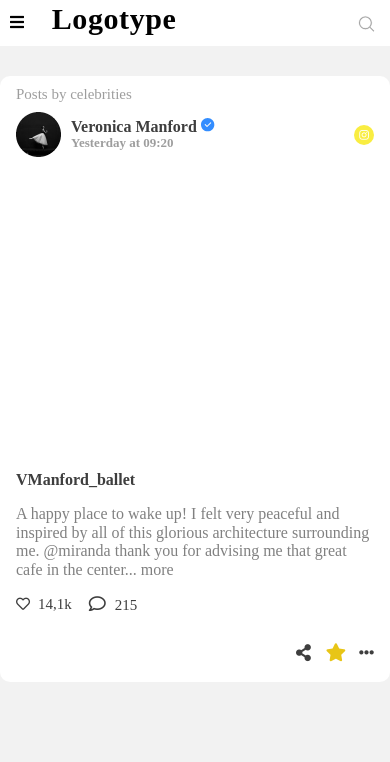
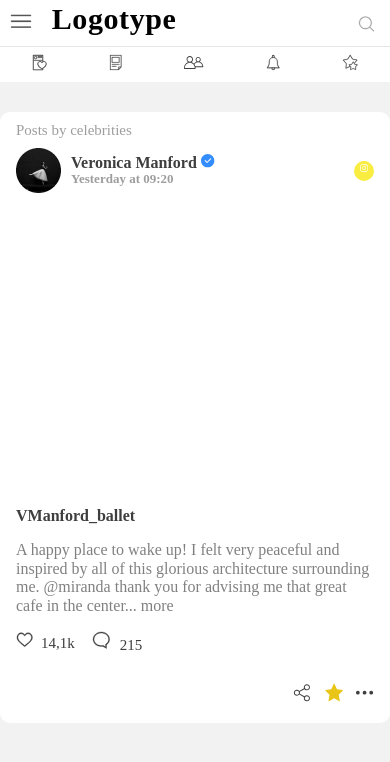
Before and after one commit to pavlovpavlo/test_task, a website: page src/index.html in a window 390 px wide. Drawn offline with nearby package versions, Linux system fonts and the light colour scheme; files that its build step writes are made by us from their sources; files whose address does not match are found by name.

Commit message:
Add mobile menu

```diff
--- a/src/index.html
+++ b/src/index.html
@@ -24,7 +24,7 @@
 				<div class="menu">
 					<div class="menu__logo-block">
 						<div class="menu__burger">
-							<i class="fas fa-bars"></i>
+							<img src="img/burger.svg" alt="burger icon">
 						</div>
 						<div class="menu__logo">
 							<p class="menu__logo-text">Logotype</p>
@@ -44,19 +44,38 @@
 								  </div>
 								</form>
 							</div>
-							<i class="far fa-bell menu__bell" ></i>
+							<img src="img/bell.svg" class="menu__bell" >
 						</div>
 						<div class="menu__login">
 							<span class="menu__login-text">Register / Login</span>
-							<i class="far fa-user-circle menu__login-icon"></i>
+							<img src="img/user.svg" class="menu__login-icon">
 						</div>
 						<div class="menu__lang">
 							<span class="menu__lang-text">EN</span>
 						</div>
 					</div>
 				</div>
+
 			</div>
+
 		</header>
+		<div class="menu__mobile">
+				<div class="menu__mobile-item">
+					<img src="img/menu_mobile-item-1.svg" alt="">
+				</div>
+				<div class="menu__mobile-item">
+					<img src="img/menu_mobile-item-2.svg" alt="">
+				</div>
+				<div class="menu__mobile-item">
+					<img src="img/menu_mobile-item-3.svg" alt="">
+				</div>
+				<div class="menu__mobile-item">
+					<img src="img/menu_mobile-item-4.svg" alt="">
+				</div>
+				<div class="menu__mobile-item">
+					<img src="img/menu_mobile-item-5.svg" alt="">
+				</div>
+			</div>
 		<div class="main__black"></div>
 		<main class="main__section">
 			<div class="main__container">
@@ -72,15 +91,15 @@
 						</div>
 						<div class="main__post-user_other">
 							<div class="main__post-user_likes">
-								<i class="far fa-heart"></i>
+								<img src="img/heart.svg">
 								<span>14,1k</span>
 							</div>
 							<div class="main__post-user_comments">
-								<i class="far fa-comment"></i>
+								<img src="img/comment.svg">
 								<span>215</span>
 							</div>
 							<div class="main__post-user_location">
-								<i class="fab fa-instagram"></i>
+								<img src="img/camera.png"></i>
 							</div>
 						</div>
 					</div>
@@ -96,11 +115,11 @@
 						</div>
 						<div class="main__post-user_other main__post-main_other">
 							<div class="main__post-user_likes main__post-main_likes">
-								<i class="far fa-heart"></i>
+								<img src="img/heart.svg">
 								<span>14,1k</span>
 							</div>
 							<div class="main__post-user_comments main__post-main_comments">
-								<i class="far fa-comment"></i>
+								<img src="img/comment.svg">
 								<span>215</span>
 							</div>
 						</div>
@@ -109,13 +128,13 @@
 
 					<div class="main__post-footer">
 						<div class="main__post-footer_share">
-							<i class="fas fa-share-alt" id="share"></i>
+							<img src="img/share.svg" id="share">
 						</div>
 						<div class="main__post-footer_star">
-							<i class="fas fa-star"></i>
+							<img src="img/star.svg">
 						</div>
 						<div class="main__post-footer_ellipsis">
-							<i class="fas fa-ellipsis-h"></i>
+							<img src="img/ellipsis.svg">
 						</div>
 					</div>
 				</div>
--- a/src/sass/blocks/main.scss
+++ b/src/sass/blocks/main.scss
@@ -71,13 +71,10 @@
 				display: flex;
 				align-items: center;
 				margin-right: 17px;
-				& i{
-					font-size: 14px;
-					color: $main-color;
+				& img{
 					margin-right: 4px;
 					&:hover{
 						cursor: pointer;
-						color: red;
 					}
 
 				}
@@ -93,9 +90,7 @@
 				align-items: center;
 				margin-right: 16px;
 				cursor: pointer;
-				& i{
-					font-size: 17px;
-					color: $main-color;
+				& img{
 					margin-right: 5px;
 				}
 				& span{
@@ -111,9 +106,7 @@
 				text-align: center;
 				background-color: #f9ed41;
 				border-radius: 40px;
-				& i{
-					font-size: 11px;
-					color: #ffffff;
+				& img{
 					&:hover{
 						cursor: pointer;
 					}
@@ -155,9 +148,7 @@
 				display: flex;
 				align-items: center;
 				margin-right: 15px;
-				& i{
-					color: $main-color;
-					font-size: 17px;
+				& img{
 					&:hover{
 						cursor: pointer;
 					}
@@ -167,9 +158,7 @@
 				display: flex;
 				align-items: center;
 				margin-right: 13px;
-				& i{
-					color: #e8c516;
-					font-size: 18px;
+				& img{
 					&:hover{
 						cursor: pointer;
 					}
@@ -178,9 +167,7 @@
 			&_ellipsis{
 				display: flex;
 				align-items: center;
-				& i{
-					color: $main-color;
-					font-size: 15px;
+				& img{
 					&:hover{
 						cursor: pointer;
 					}
--- a/src/sass/blocks/menu.scss
+++ b/src/sass/blocks/menu.scss
@@ -7,6 +7,18 @@
 		width: 100%;
 		height: 46px;
 		background-color: #ffffff;
+	}
+	&__mobile{
+		display: none;
+		padding-right: 32px;
+		padding-left: 32px;
+		height: 36px;
+		width: 100%;
+		background-color: #ffffff;
+		border-top: 1px solid #e6e6e6;
+		&-item{
+			cursor: pointer;
+		}
 	}
 	&__user{
 		&-title{
@@ -226,6 +238,9 @@ form{
 				margin-right: 0;
 			}
 		}
+		&__mobile{
+			@include flex-jc();
+		}
 		&__logo{
 			&-block{
 				width: 325px;
```
Also changed, not shown: dist/css/style.min.css, dist/img/burger.svg (added), dist/img/camera.png (added), dist/img/camera.svg (added), dist/img/comment.svg (added), dist/img/ellipsis.svg (added), dist/img/heart.svg (added), dist/img/menu_mobile-item-1.svg (added), dist/img/menu_mobile-item-2.svg (added), dist/img/menu_mobile-item-3.svg (added), dist/img/menu_mobile-item-4.svg (added), dist/img/menu_mobile-item-5.svg (added), dist/img/share.svg (added), dist/img/star.svg (added), 2 more files.
